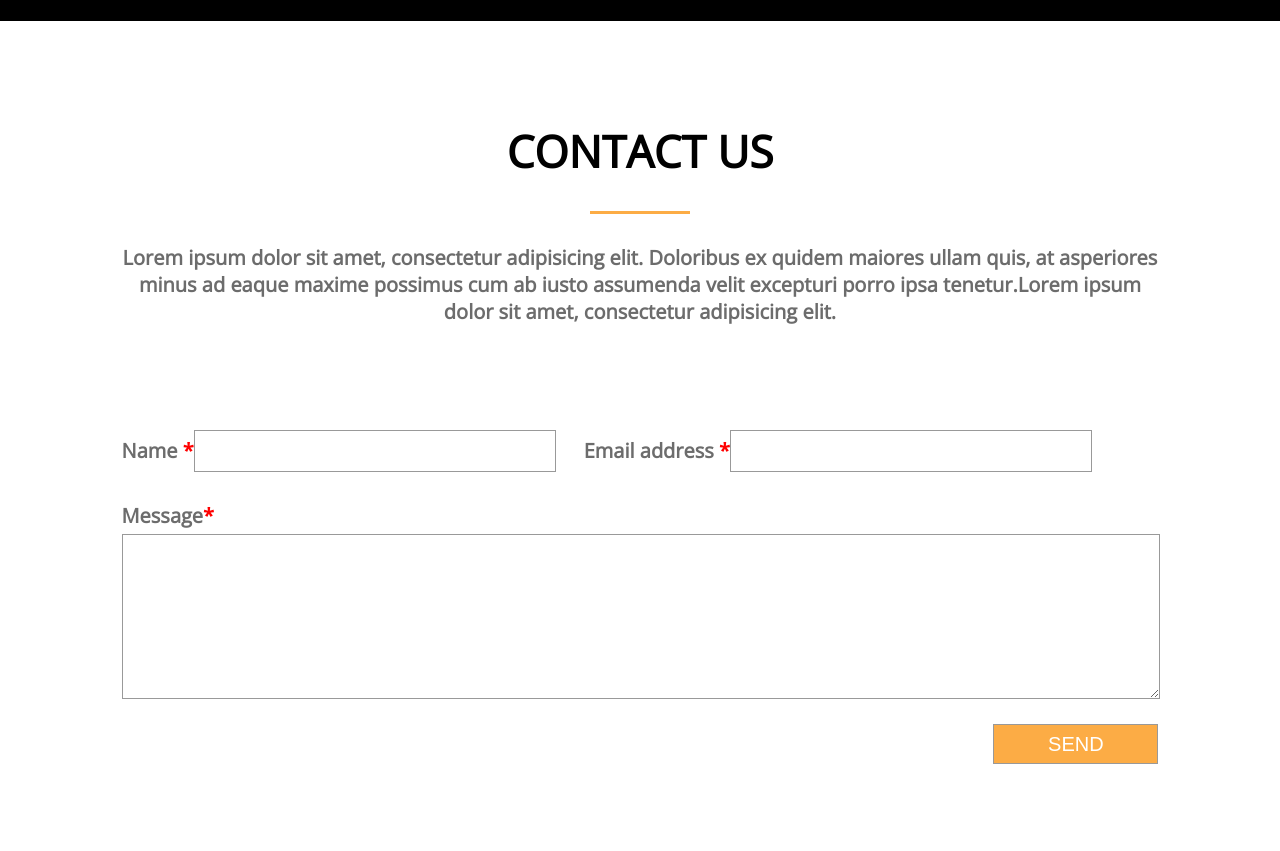
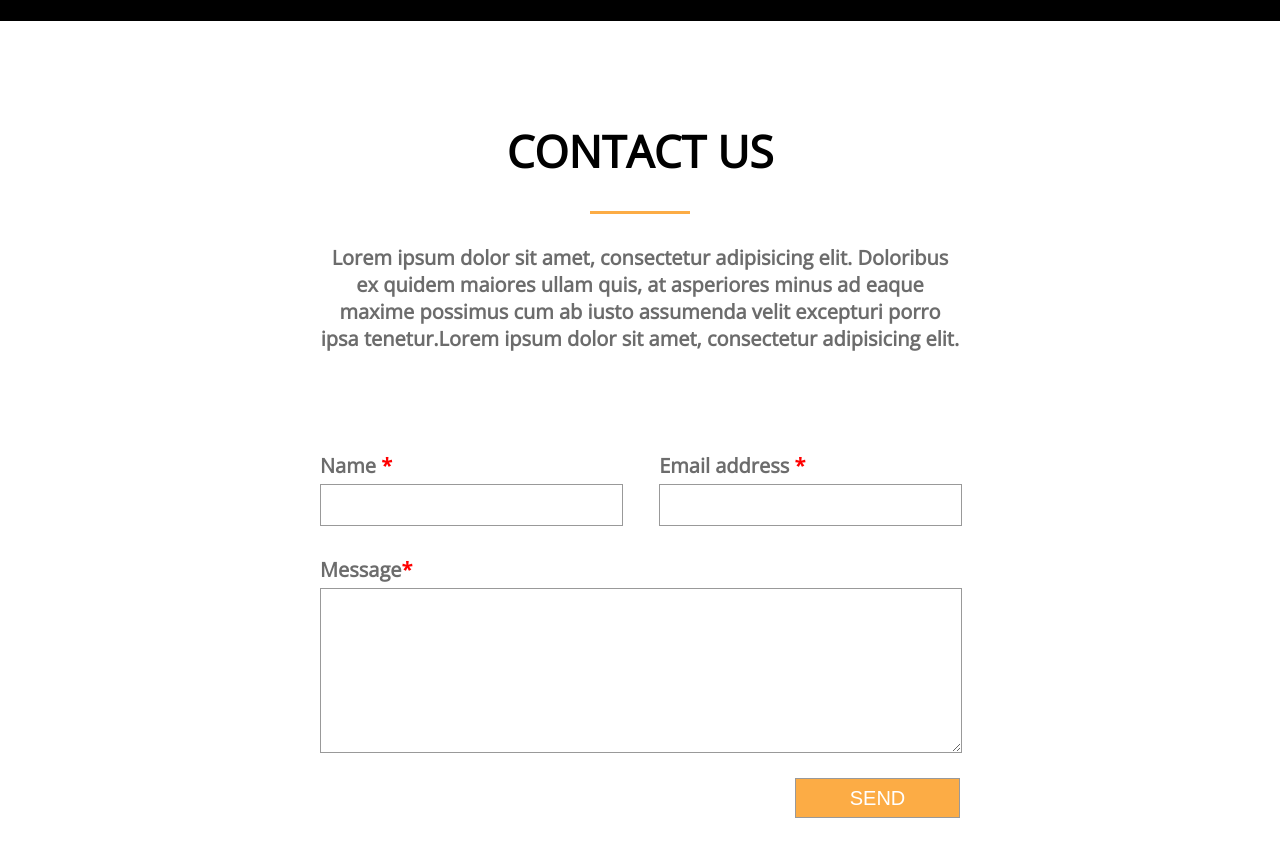
Before and after one commit to ADORDUKE/FirstProjectOnHtml, a plain HTML site: page index.html in a window 1280 px wide. Shown: the part 6540-7391 px from the top of the page. Drawn offline with nearby package versions, Linux system fonts and the light colour scheme.

Commit message:
add adaptive form

```diff
--- a/index.html
+++ b/index.html
@@ -169,9 +169,15 @@
                     adipisicing elit.</p>
                 <form action="#" name="newform" method="POST">
                     <div class="form__input">
-                        <p>Name <span class="red">*</span><input type="text"></p>
+                        <div>
+                            <p>Name <span class="red">*</span></p>
+                            <input type="text">
+                        </div>
+                        <div>
+                            <p>Email address <span class="red">*</span></p>
+                            <input type="email">
+                        </div>
 
-                        <p>Email address <span class="red">*</span><input type="email"></p>
 
                     </div>
                     <p>Message<span class="red">*</span></p>
--- a/style.css
+++ b/style.css
@@ -295,18 +295,37 @@ input:first-of-type{
 }
 .form__input{
     margin-top: 100px;
-    display: flex;
+     display: flex;
+    width: 100%;
+    flex-wrap: wrap ;
+
+     justify-content: space-between;
 }
+.form__input div {
+    width: 47%;
+}
+
+ input[type="text"] {
+    width: 100%;
+
+}
+
+input[type="email"] {
+    width: 100%;
+
+}
+
 textarea{
     width: 100%;
     height: 163px;
 }
+
 input,textarea{
     border: 1px solid #999999;
     margin-top: 5px;
 }
 .contact__wrapper{
-    width: 81%;
+    width: 50%;
 }
 .contact__wrapper h1,p{
     font-weight: 900;
```
